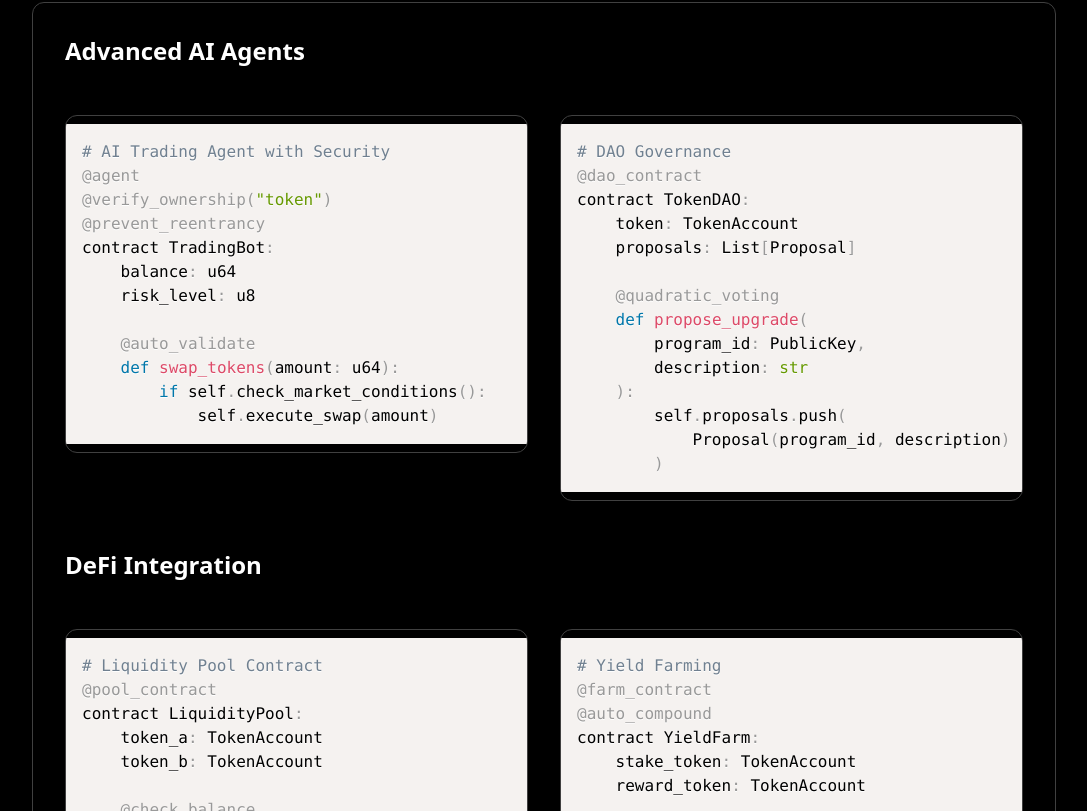
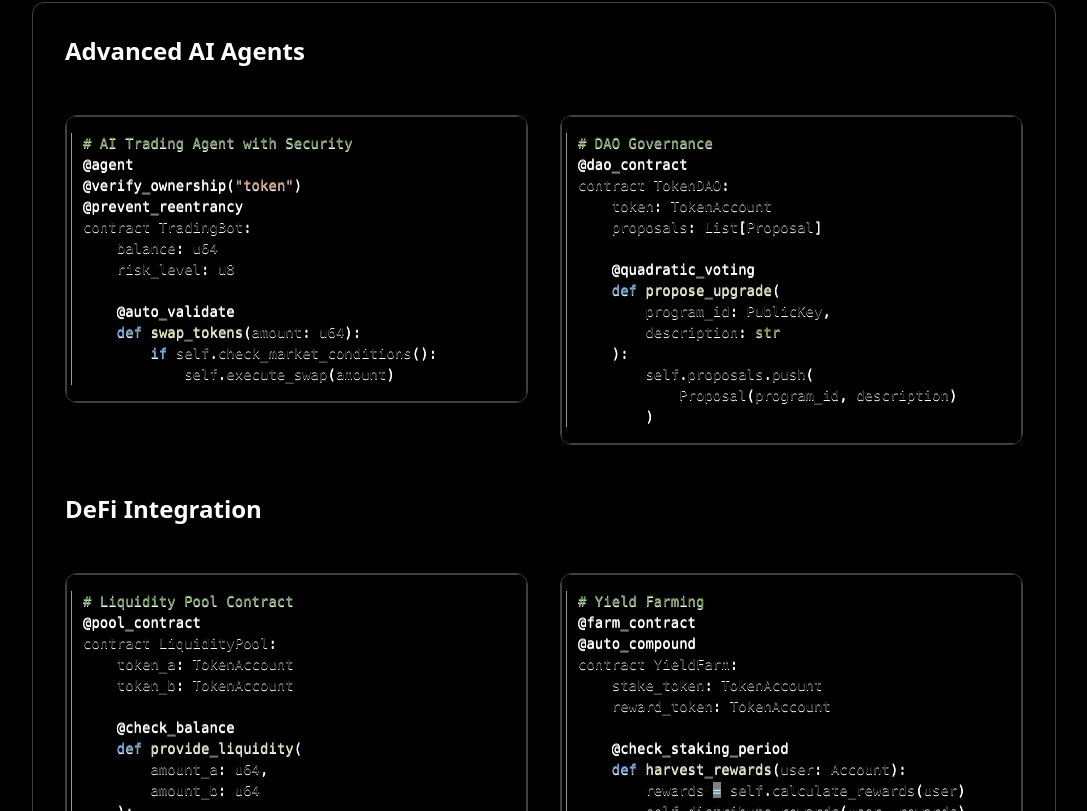
Before and after one commit to buzz-language/buzz, a React (Vite) app in the folder pilot/: page / in a window 1280 px wide. Shown: the part 649-1460 px from the top of the page, without its empty margins (96-1183 px from the left). Built offline with nearby package versions, Linux system fonts and the light colour scheme; what @solana/wallet-adapter-react, @solana/wallet-adapter-react-ui, @solana/wallet-adapter-wallets would draw is missing.

Commit message:
feat: update VS Code theme and code formatting
Co-Authored-By: 0xrinegade <0xrinegade@gmail.com>

```diff
--- a/pilot/src/components/CodeBlock.tsx
+++ b/pilot/src/components/CodeBlock.tsx
@@ -1,21 +1,27 @@
 import React from 'react'
 import { Card } from "@/components/ui/card"
-import { useEffect } from "react"
+import { useEffect, useRef } from "react"
 import Prism from "prismjs"
 
 interface CodeBlockProps {
   title?: string
   code: string
   language?: string
+  showLineNumbers?: boolean
 }
 
 export const CodeBlock: React.FC<CodeBlockProps> = ({
   title,
   code,
-  language = "python"
+  language = "python",
+  showLineNumbers = true
 }) => {
+  const codeRef = useRef<HTMLElement>(null)
+
   useEffect(() => {
-    Prism.highlightAll()
+    if (codeRef.current) {
+      Prism.highlightElement(codeRef.current)
+    }
   }, [code])
 
   return (
@@ -24,9 +30,9 @@ export const CodeBlock: React.FC<CodeBlockProps> = ({
         <h3 className="text-lg font-semibold text-white">{title}</h3>
       )}
       <Card className="bg-black border-[#404040] overflow-hidden">
-        <pre className="p-4 overflow-x-auto">
-          <code className={`language-${language}`}>
-            {code}
+        <pre className={`p-4 overflow-x-auto ${showLineNumbers ? 'line-numbers' : ''}`}>
+          <code ref={codeRef} className={`language-${language} min-w-full block`}>
+            {code.trim()}
           </code>
         </pre>
       </Card>
--- a/pilot/src/main.tsx
+++ b/pilot/src/main.tsx
@@ -13,21 +13,33 @@ import './styles/vs-code-theme.css'
 import App from './App'
 import CreateDao from './pages/create-dao'
 
+// Import Prism.js and languages
+import Prism from 'prismjs'
+import 'prismjs/components/prism-python'
+import 'prismjs/components/prism-typescript'
+import 'prismjs/components/prism-javascript'
+import 'prismjs/plugins/line-numbers/prism-line-numbers'
+import 'prismjs/plugins/line-numbers/prism-line-numbers.css'
+
+// Initialize Prism.js
+Prism.manual = true
+
+const endpoint = 'https://api.mainnet-beta.solana.com'
 const wallets = [new PhantomWalletAdapter()]
 
 createRoot(document.getElementById('root')!).render(
   <StrictMode>
-    <BrowserRouter>
-      <ConnectionProvider endpoint="https://api.mainnet-beta.solana.com">
-        <WalletProvider wallets={wallets} autoConnect>
-          <WalletModalProvider>
+    <ConnectionProvider endpoint={endpoint}>
+      <WalletProvider wallets={wallets} autoConnect>
+        <WalletModalProvider>
+          <BrowserRouter>
             <Routes>
               <Route path="/" element={<App />} />
               <Route path="/create-dao" element={<CreateDao />} />
             </Routes>
-          </WalletModalProvider>
-        </WalletProvider>
-      </ConnectionProvider>
-    </BrowserRouter>
-  </StrictMode>,
+          </BrowserRouter>
+        </WalletModalProvider>
+      </WalletProvider>
+    </ConnectionProvider>
+  </StrictMode>
 )
--- /dev/null
+++ b/pilot/src/pages/create-dao.tsx
@@ -0,0 +1,129 @@
+import { WalletMultiButton } from '@solana/wallet-adapter-react-ui'
+import { useWallet } from '@solana/wallet-adapter-react'
+import { Button } from "@/components/ui/button"
+import { Input } from "@/components/ui/input"
+import { Card } from "@/components/ui/card"
+import { Textarea } from "@/components/ui/textarea"
+import { Label } from "@/components/ui/label"
+import { Select, SelectContent, SelectItem, SelectTrigger, SelectValue } from "@/components/ui/select"
+import { RocketIcon, Code2Icon, CoinsIcon, UsersIcon } from 'lucide-react'
+import { useState } from 'react'
+import { Link } from 'react-router-dom'
+
+function CreateDao() {
+  const { connected } = useWallet()
+  const [isSubmitting, setIsSubmitting] = useState(false)
+
+  const handleSubmit = async (e: React.FormEvent) => {
+    e.preventDefault()
+    setIsSubmitting(true)
+    // Simulate submission delay
+    await new Promise(resolve => setTimeout(resolve, 1000))
+    setIsSubmitting(false)
+  }
+
+  return (
+    <div className="min-h-screen bg-gradient-to-r from-purple-900 via-purple-800 to-pink-900">
+      <nav className="p-4 flex justify-between items-center backdrop-blur-sm bg-black/10">
+        <Link to="/" className="flex items-center space-x-2 text-white">
+          <RocketIcon size={24} className="text-pink-400" />
+          <span className="text-xl font-bold">Buzz</span>
+        </Link>
+        <WalletMultiButton />
+      </nav>
+
+      <main className="container mx-auto px-4 py-12">
+        <div className="text-center mb-12">
+          <h1 className="text-5xl font-bold text-white mb-4">Create Your AI DAO</h1>
+          <p className="text-xl text-gray-200 max-w-2xl mx-auto">
+            Launch a memecoin-powered DAO with autonomous AI agents. Build, govern, and deploy on-chain programs together.
+          </p>
+        </div>
+
+        <div className="grid grid-cols-1 md:grid-cols-3 gap-8 mb-12">
+          <Card className="p-6 bg-white/10 backdrop-blur-sm border-0">
+            <CoinsIcon size={32} className="text-pink-400 mb-4" />
+            <h3 className="text-xl font-semibold text-white mb-2">Token Integration</h3>
+            <p className="text-gray-200">Support for SPL and SPL22 tokens with secure staking verification.</p>
+          </Card>
+          <Card className="p-6 bg-white/10 backdrop-blur-sm border-0">
+            <UsersIcon size={32} className="text-pink-400 mb-4" />
+            <h3 className="text-xl font-semibold text-white mb-2">Quadratic Voting</h3>
+            <p className="text-gray-200">Fair and efficient decision-making for your DAO's governance.</p>
+          </Card>
+          <Card className="p-6 bg-white/10 backdrop-blur-sm border-0">
+            <Code2Icon size={32} className="text-pink-400 mb-4" />
+            <h3 className="text-xl font-semibold text-white mb-2">AI Agents</h3>
+            <p className="text-gray-200">Deploy custom Buzz language agents for automated operations.</p>
+          </Card>
+        </div>
+
+        <Card className="max-w-2xl mx-auto p-8 bg-white/10 backdrop-blur-sm border-0">
+          <form className="space-y-8" onSubmit={handleSubmit}>
+            {!connected ? (
+              <div className="text-center py-8">
+                <p className="text-white mb-4">Connect your wallet to create a DAO</p>
+                <WalletMultiButton />
+              </div>
+            ) : (
+              <>
+                <div className="space-y-4">
+                  <h2 className="text-2xl font-semibold text-white">Token Configuration</h2>
+                  <div className="space-y-2">
+                    <Label htmlFor="token-address" className="text-gray-200">Token Address (SPL/SPL22)</Label>
+                    <Input id="token-address" placeholder="Enter token address" className="bg-white/5 border-white/10 text-white" />
+                  </div>
+                  <div className="space-y-2">
+                    <Label htmlFor="staking-amount" className="text-gray-200">Staking Amount</Label>
+                    <Input id="staking-amount" type="number" placeholder="Enter amount to stake" className="bg-white/5 border-white/10 text-white" />
+                  </div>
+                </div>
+
+                <div className="space-y-4">
+                  <h2 className="text-2xl font-semibold text-white">DAO Settings</h2>
+                  <div className="space-y-2">
+                    <Label htmlFor="dao-name" className="text-gray-200">DAO Name</Label>
+                    <Input id="dao-name" placeholder="Enter DAO name" className="bg-white/5 border-white/10 text-white" />
+                  </div>
+                  <div className="space-y-2">
+                    <Label htmlFor="voting-system" className="text-gray-200">Voting System</Label>
+                    <Select defaultValue="quadratic">
+                      <SelectTrigger className="bg-white/5 border-white/10 text-white">
+                        <SelectValue placeholder="Select voting system" />
+                      </SelectTrigger>
+                      <SelectContent>
+                        <SelectItem value="quadratic">Quadratic Voting</SelectItem>
+                      </SelectContent>
+                    </Select>
+                  </div>
+                </div>
+
+                <div className="space-y-4">
+                  <h2 className="text-2xl font-semibold text-white">AI Agent Settings</h2>
+                  <div className="space-y-2">
+                    <Label htmlFor="agent-code" className="text-gray-200">Buzz Language Agent Code</Label>
+                    <Textarea
+                      id="agent-code"
+                      placeholder="Enter your Buzz language agent code here..."
+                      className="h-48 font-mono bg-white/5 border-white/10 text-white"
+                    />
+                  </div>
+                </div>
+
+                <Button
+                  type="submit"
+                  className="w-full bg-pink-500 hover:bg-pink-600"
+                  disabled={isSubmitting}
+                >
+                  {isSubmitting ? 'Creating DAO...' : 'Create DAO'}
+                </Button>
+              </>
+            )}
+          </form>
+        </Card>
+      </main>
+    </div>
+  )
+}
+
+export default CreateDao
--- a/pilot/src/styles/vs-code-theme.css
+++ b/pilot/src/styles/vs-code-theme.css
@@ -3,6 +3,13 @@
   --vscode-black: #000000;
   --vscode-gray: #858585;
   --vscode-border: #404040;
+  --vscode-keyword: #569CD6;
+  --vscode-type: #4EC9B0;
+  --vscode-string: #CE9178;
+  --vscode-comment: #6A9955;
+  --vscode-variable: #9CDCFE;
+  --vscode-function: #DCDCAA;
+  --vscode-decorator: #C586C0;
 }
 
 body {
@@ -10,33 +17,70 @@ body {
   color: #FFFFFF;
 }
 
-.pre {
-  background-color: var(--vscode-black);
-  border: 1px solid var(--vscode-border);
+pre {
+  background-color: var(--vscode-black) !important;
+  border: 1px solid var(--vscode-border) !important;
+  margin: 0 !important;
+  padding: 1rem !important;
 }
 
-.code {
-  font-family: 'Consolas', 'Monaco', 'Andale Mono', monospace;
+code {
+  font-family: 'Consolas', 'Monaco', 'Andale Mono', monospace !important;
+  font-size: 14px !important;
+  line-height: 1.5 !important;
 }
 
+/* Prism.js Token Styling */
+.token.comment {
+  color: var(--vscode-comment) !important;
+}
+
+.token.keyword {
+  color: var(--vscode-keyword) !important;
+}
+
+.token.string {
+  color: var(--vscode-string) !important;
+}
+
+.token.function {
+  color: var(--vscode-function) !important;
+}
+
+.token.class-name {
+  color: var(--vscode-type) !important;
+}
+
+.token.decorator {
+  color: var(--vscode-decorator) !important;
+}
+
+.token.variable {
+  color: var(--vscode-variable) !important;
+}
+
+.token.number {
+  color: var(--vscode-variable) !important;
+}
+
+.token.punctuation {
+  color: #FFFFFF !important;
+}
+
+.token.operator {
+  color: var(--vscode-keyword) !important;
+}
+
+/* Line Numbers */
 .line-numbers {
   color: var(--vscode-gray);
   border-right: 1px solid var(--vscode-border);
+  padding-right: 1em;
 }
 
-.token.tab:not(:empty),
-.token.cr,
-.token.lf,
-.token.space {
-  position: relative;
-  display: inline-block;
+/* Code Block Container */
+.code-block {
+  border-radius: 6px;
+  overflow: hidden;
+  margin: 1rem 0;
 }
-
-.token.tab:not(:empty):before,
-.token.cr:before,
-.token.lf:before,
-.token.space:before {
-  color: var(--vscode-gray);
-  opacity: 0.6;
-  position: absolute;
-}
```
